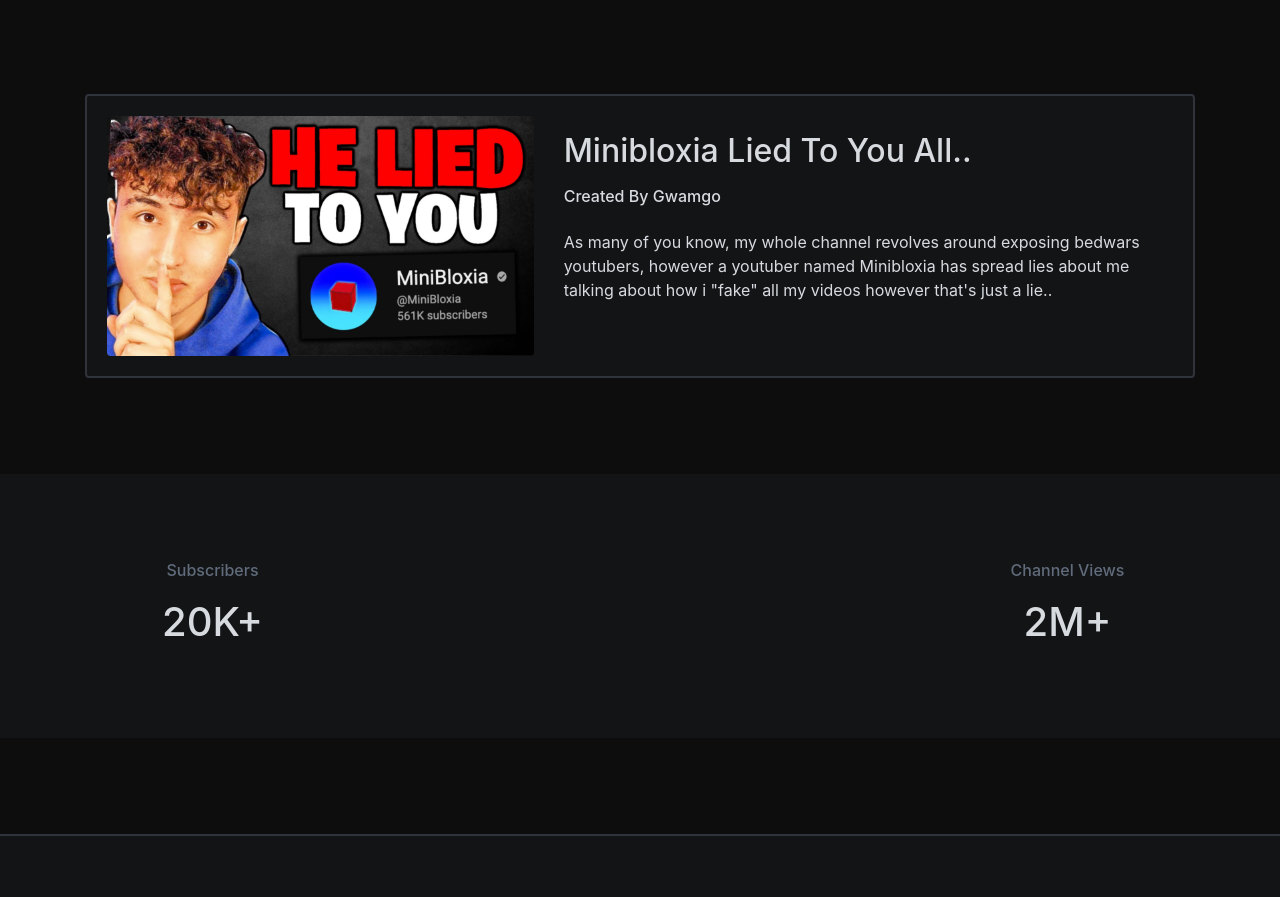
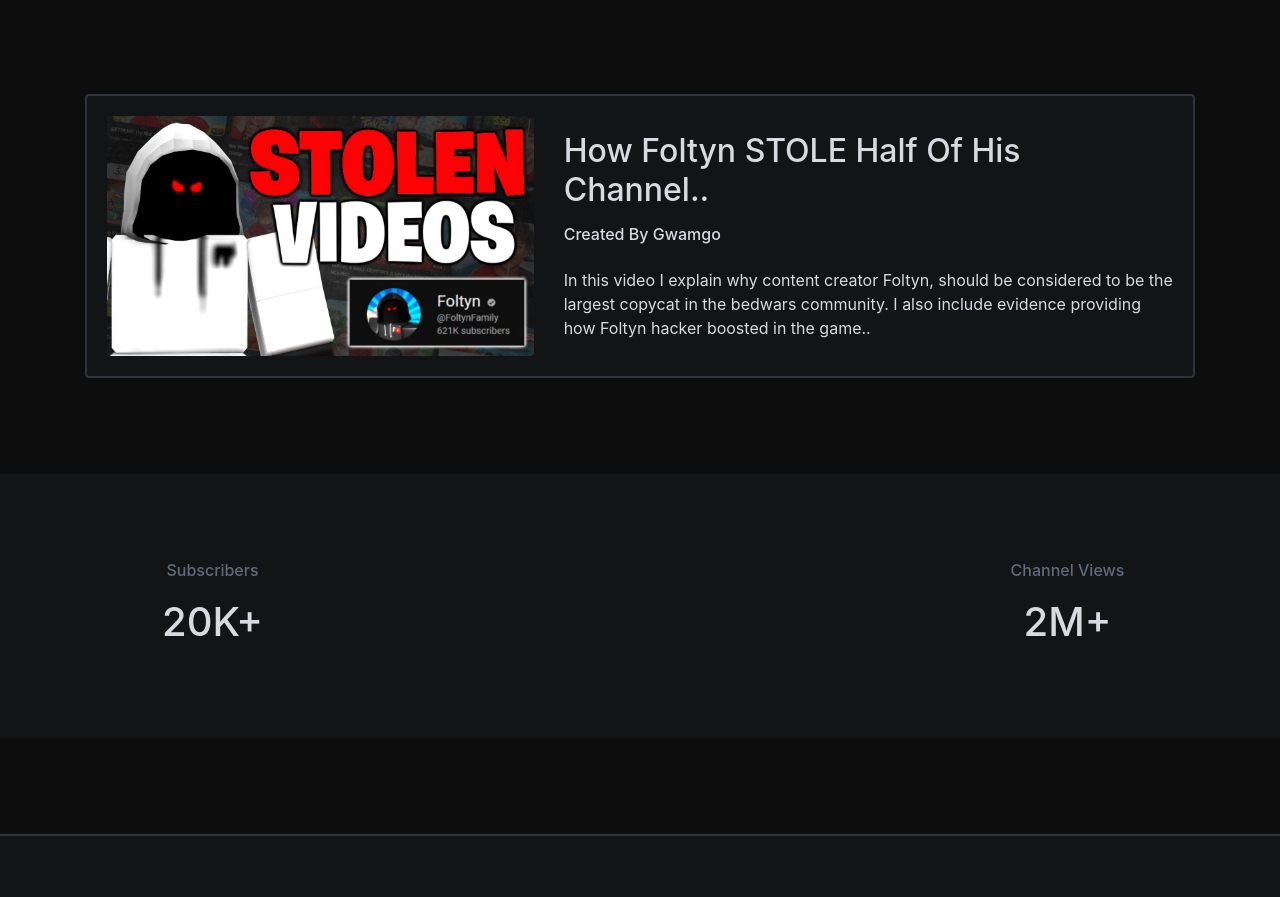
Before and after one commit to passtheweed/wuhuh, a plain HTML site: page index.html in a window 1280 px wide. Shown: the part 1548-2445 px from the top of the page. Drawn offline with nearby package versions, Linux system fonts and the light colour scheme.

Commit message:
Update index.html

```diff
--- a/index.html
+++ b/index.html
@@ -1045,20 +1045,20 @@
                     <div class="row">
                         <div class="col-auto col-lg-5 mb-4 mb-lg-0">
                        <a href="https://www.youtube.com/watch?v=l4Yod-gqDDo&t=14s" target="_blank">
-                      <img src="./gwamgo_files/maxresdefault_2.jpg" class="index-card-image rounded" loading="lazy">
+                      <img src="./gwamgo_files/foly.png" class="index-card-image rounded" loading="lazy">
                     </a>
                   </div>
 
                         <div class="col">
 
 
-                            <h2 class="mt-3">Minibloxia Lied To You All..</h2>
+                            <h2 class="mt-3">How Foltyn STOLE Half Of His Channel..</h2>
                             <p class="h6 mt-3">Created By Gwamgo</p>
 
                             <ul class="list-style-none mt-4">
                                 <li class="d-flex align-items-center mb-2">
                                     <!-- <i class="fa fa-fw fa-sm fa-check-circle text-primary mr-3"></i> Font Awesome fontawesome.com -->
-                                    <div>As many of you know, my whole channel revolves around exposing bedwars youtubers, however a youtuber named Minibloxia has spread lies about me talking about how i "fake" all my videos however that's just a lie..</div>
+                                    <div>In this video I explain why content creator Foltyn, should be considered to be the largest copycat in the bedwars community. I also include evidence providing how Foltyn hacker boosted in the game..</div>
                                 </li>
 
 
```
